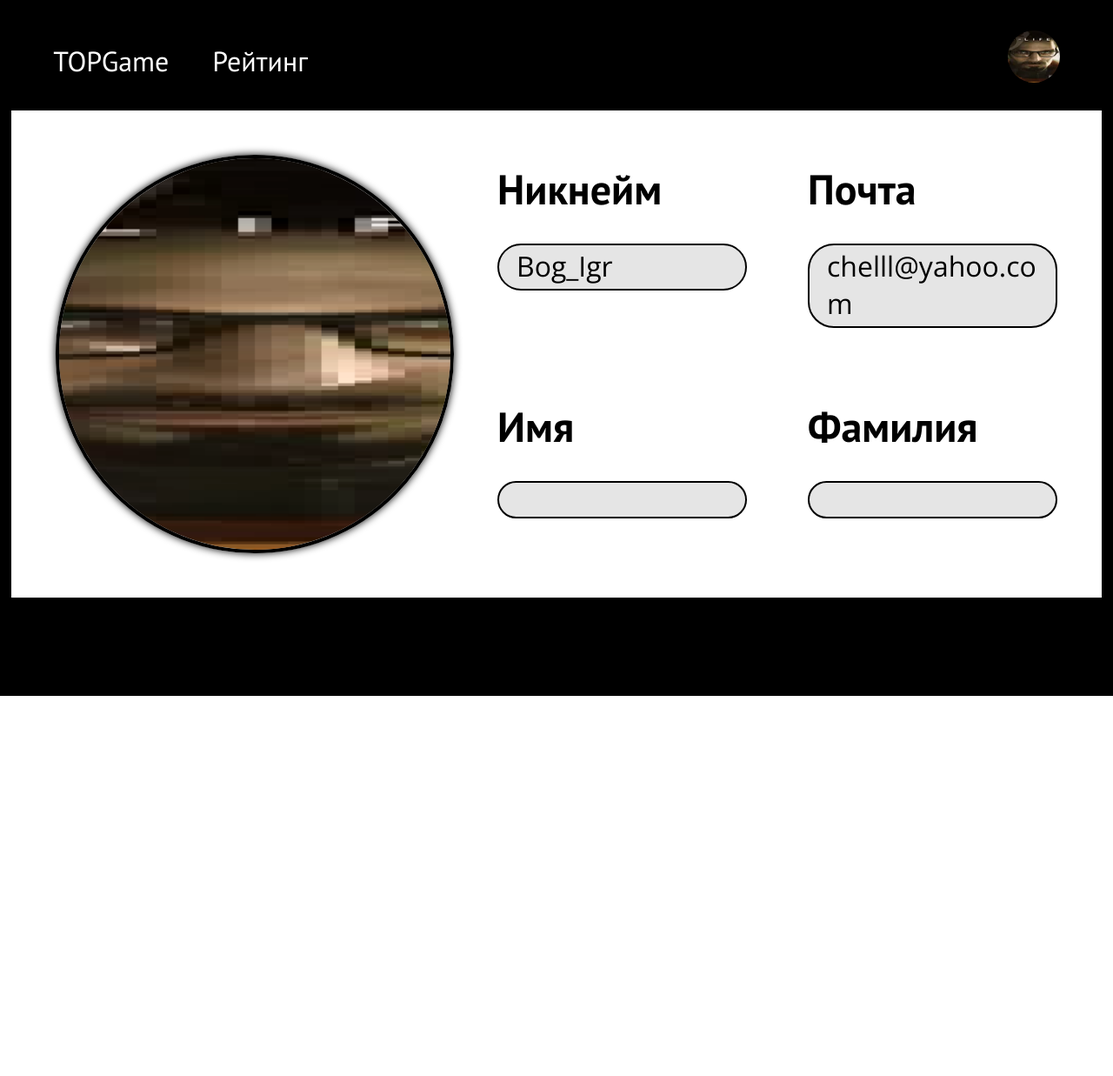
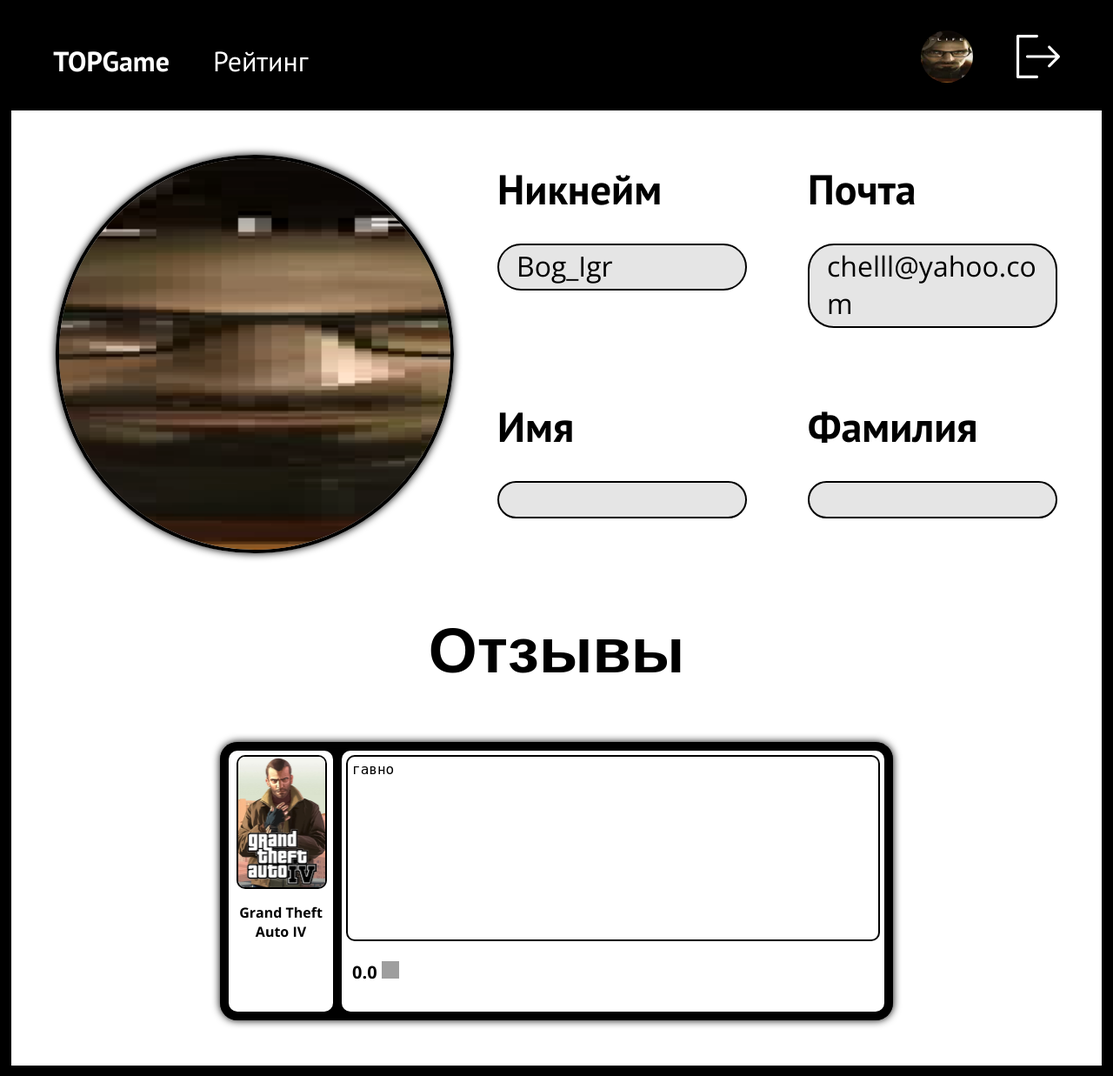
Before and after one commit to Ertshaker/TOPGame-SVOslav, a Django app: a page that uses templates/header.html in a window 1280 px wide. Shown: the whole page at 87% size. Before the commit the page ends 800 px from the top, so only its background shows below. Run offline with Django 5.2, Linux system fonts and the light colour scheme; a user stored in the database is signed in; data comes from the database, SQL or seed files in the repository; both versions use the stored data as it was after the commit; grey boxes are pictures that could not be loaded.

Commit message:
ПОЧТИ ФИНАЛ

```diff
--- a/Site/forms.py
+++ b/Site/forms.py
@@ -64,4 +64,4 @@ class AddReviewForm(forms.Form):
     text = forms.CharField(label='Отзыв', required=True, widget=forms.Textarea(
         attrs={'type': 'text', 'class': 'text-input', 'placeholder': 'Напишите своё мнение об игре'}))
     rate = forms.FloatField(label='Оценка', required=True, widget=forms.NumberInput(
-        attrs={'type': 'number', 'class': 'rating-input', 'placeholder': 'Рейтинг', 'max': '10', 'min': '0'}), validators=[check_review_rate])
+        attrs={'type': 'number', 'class': 'rating-input', 'placeholder': 'Рейтинг', 'max': '10', 'min': '1'}), validators=[check_review_rate])
--- a/Site/static/css/game_styles.css
+++ b/Site/static/css/game_styles.css
@@ -94,6 +94,7 @@ body > * {
 
 .user {
     width: 110px;
+    cursor: pointer;
 }
 
 .user > p {
--- a/Site/static/css/header_styles.css
+++ b/Site/static/css/header_styles.css
@@ -29,3 +29,10 @@ header {
     border-radius: 100000px;
     bottom: 0;
 }
+
+.logout-logo {
+    align-items: flex-end;
+    height: 50px;
+    width: 50px;
+    bottom: 0;
+}
--- a/Site/static/css/profile_styles.css
+++ b/Site/static/css/profile_styles.css
@@ -52,3 +52,74 @@ body {
     padding: 2px 20px 5px 20px;
     background: rgba(0, 0, 0, 0.1);
 }
+
+.reviews {
+    display: flex;
+    background-color: white;
+    flex-wrap: wrap;
+    justify-content: center;
+    gap: 50px;
+}
+
+.review {
+    display: grid;
+    grid-template-columns: 120px 1fr;
+    border-radius: 20px;
+    gap: 10px;
+    padding: 10px;
+    background: black;
+    justify-items: center;
+    box-shadow: 0 0 10px 0 black inset, 0 0 10px 0 black;
+}
+
+.review > * {
+    background: white;
+    border-radius: 10px;
+    padding: 5px;
+}
+
+.game {
+    width: 110px;
+    cursor: pointer;
+}
+
+.game > p {
+    text-wrap: wrap;
+    font-size: 16px;
+    font-weight: bold;
+    text-align: center;
+}
+
+.game > img {
+    display: block;
+    border-radius: 10px;
+    border: 2px solid black;
+    height: 150px;
+    width: 100px;
+    object-fit: cover;
+    margin-left: 4px;
+}
+
+.text-input {
+    font-size: 16px;
+    width: 600px;
+    height: 200px;
+    text-align: justify;
+    overflow-y: auto;
+    resize: none;
+    border-radius: 10px;
+    border: 2px solid black;
+    margin-bottom: 10px;
+    padding: 5px 5px;
+    grid-column: 1 / span 3;
+}
+
+.rating-input {
+    border: 2px solid black;
+    width: 90px;
+    padding: 5px 5px;
+    font-size: 20px;
+    font-weight: bold;
+    grid-column: 1;
+    border-radius: 10px;
+}
--- a/Site/views.py
+++ b/Site/views.py
@@ -169,7 +169,19 @@ def rating(request):
         game.user_rate = round(game.user_rate, 2)
         game.save()
     for game in games:
-        game.general_rate = round(((game.game_informer + game.IGN + (game.metacritic / 10)) / 3), 2)
+        count = game.general_rate = 0
+        if game.game_informer is not None:
+            game.general_rate += game.game_informer
+            count += 1
+
+        if game.IGN is not None:
+            game.general_rate += game.IGN
+            count += 1
+
+        if game.metacritic is not None:
+            game.general_rate += game.metacritic / 10
+            count += 1
+        game.general_rate = round(game.general_rate / count, 2)
         game.save()
 
     top_games = games.order_by('-general_rate')
--- a/templates/header.html
+++ b/templates/header.html
@@ -1,7 +1,7 @@
 {% load static %}
 
 <header>
-    <a class="link" href="/">TOPGame</a>
+    <a style="font-weight: bolder" class="link" href="/">TOPGame</a>
     <a class="link" href="/rating">Рейтинг</a>
     {% if request.user.is_authenticated %}
         <a style="margin-left: auto" class="link" href="/profile/{{request.user.username}}">
@@ -10,6 +10,9 @@
             {% else %}
             <img style="border-radius: 0" class="profile-logo" src="{% static 'img/profile_icon.svg' %}">
             {% endif %}
+        </a>
+        <a href="/logout" class="link">
+            <img class="logout-logo" src="{% static 'img/logout-svgrepo-com.svg' %}">
         </a>
     {% else %}
         <a style="margin-left: auto" class="link" href="/login">
--- a/templates/index.html
+++ b/templates/index.html
@@ -4,7 +4,7 @@
 <html lang="en">
 <head>
     <meta charset="UTF-8">
-    <title>Title</title>
+    <title>TOPGame</title>
     <link rel="stylesheet" href="{% static 'css/index_styles.css' %}">
     <link rel="stylesheet" href="{% static 'css/header_styles.css' %}">
 </head>
--- a/templates/profile.html
+++ b/templates/profile.html
@@ -4,7 +4,7 @@
 <html lang="en">
 <head>
     <meta charset="UTF-8">
-    <title>Title</title>
+    <title>Профиль {{ user.username }}</title>
     <link rel="stylesheet" href="{% static 'css/profile_styles.css' %}">
     <link rel="stylesheet" href="{% static 'css/header_styles.css' %}">
 </head>
@@ -34,6 +34,26 @@
             </div>
         </div>
     </div>
+    <h2 style="text-align: center; font-size: 72px">Отзывы</h2>
+    <div class="reviews">
+        {% for review in reviews %}
+            <div class="review">
+                <div class="game" onclick="window.location='/game/{{review.game.id}}'">
+                    {% if review.game.path_to_img %}
+                        <img src="{{ review.game.path_to_img.url }}">
+                    {% endif %}
+                    <p>{{ review.game.name }}</p>
+                </div>
+                <label>
+                    <textarea readonly class="text-input">{{ review.text }}</textarea>
+                    <p style="margin-top: 0; border-color: white" class="rating-input">
+                        {{ review.rate }}
+                        <img style="width: 20px; height: 20px" src="{% static 'img/index/star-icon.svg' %}">
+                    </p>
+                </label>
+            </div>
+        {% endfor %}
+    </div>
 </div>
 </body>
 </html>
```
Also changed, not shown: Site/static/css/registration_styles.css (+25 -7 lines), templates/game.html (+20 -4 lines), templates/rating.html (+36 -20 lines), templates/registration.html (+8 -5 lines), Site/static/img/logout-svgrepo-com.svg (added), db.sqlite3, media/avatars/GORDON_FREEMAN.png (added), media/avatars/c10.jpg (added), media/avatars/photo_2024-09-14_15-00-42.jpg (added), media/avatars/photo_2024-09-14_15-00-42_DNiXAup.jpg (added).
